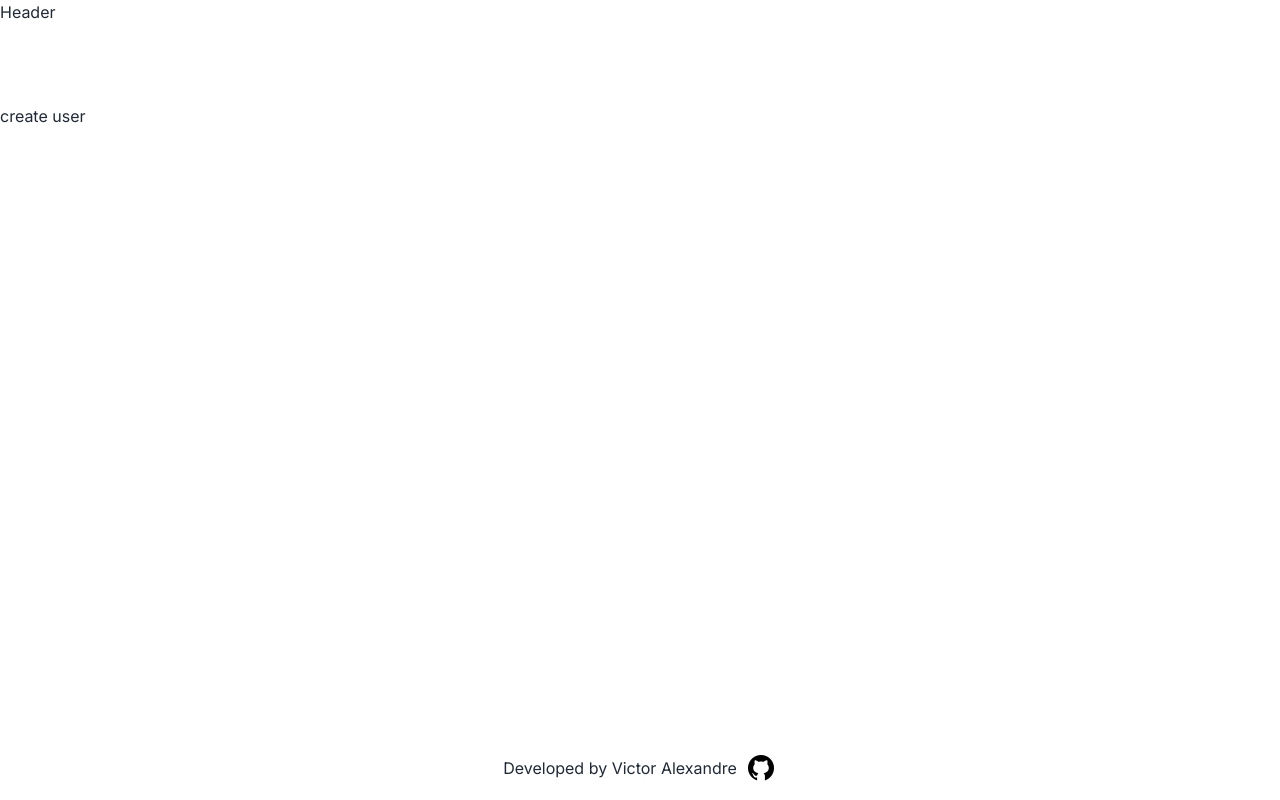
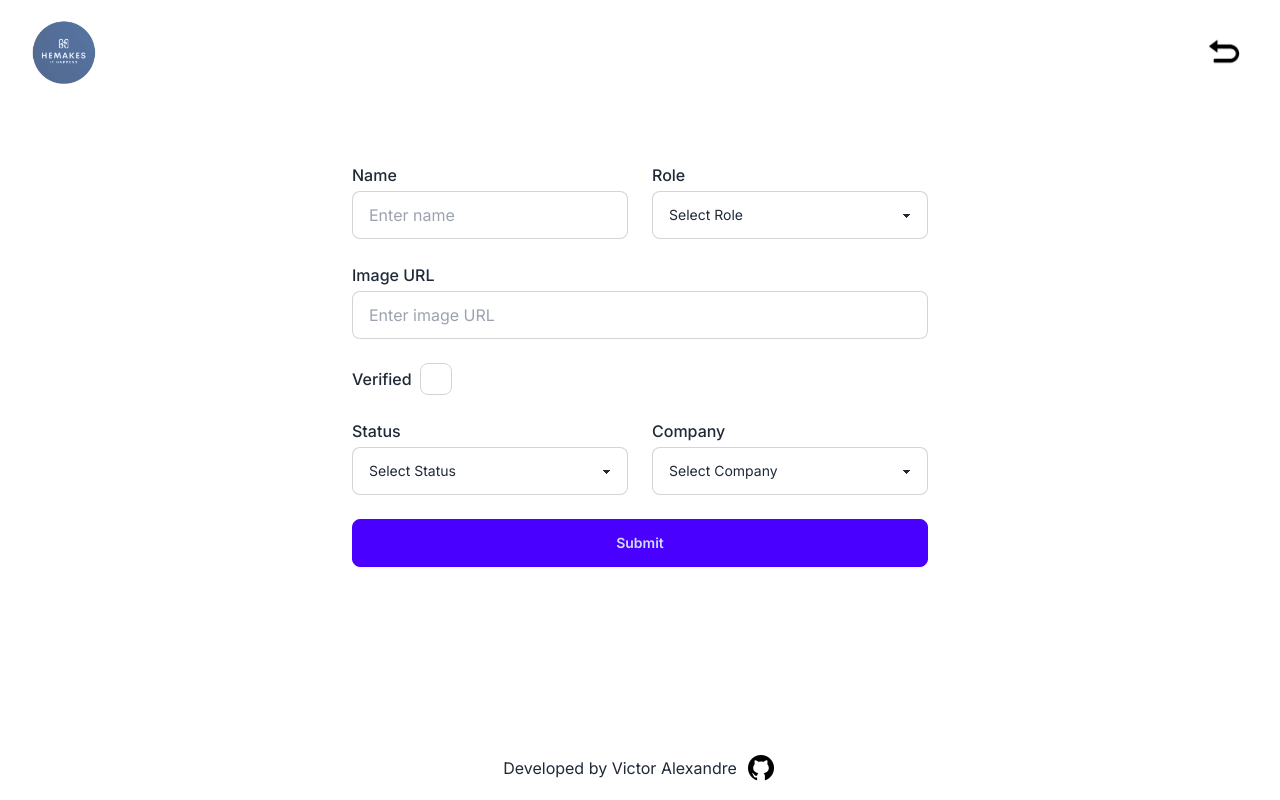
Before and after one commit to AlexWasHeree/hemakes-teste-tecnico, a Next.js app: page /users/create in a window 1280 px wide. Built offline with nearby package versions, Linux system fonts and the light colour scheme.

Commit message:
feat header/form base

```diff
--- a/app/components/Header.tsx
+++ b/app/components/Header.tsx
@@ -1,9 +1,32 @@
 'use client';
 
 import React from 'react';
+import BackIcon from '../../public/icons/icons8-voltar-67.png';
+import Logo from '../../public/icons/LogoHemakes.png';
+import { useRouter } from 'next/navigation';
 
 const Header = () => {
-  return <div>Header</div>;
+  const router = useRouter();
+
+  const handleClick = () => {
+    router.back();
+  };
+
+  return (
+    <header className="py-4 px-6 flex justify-between items-center">
+      <div>
+        <img src={Logo.src} alt="Logo" className="w-20" />
+      </div>
+      <div>
+        <button
+          onClick={handleClick}
+          className="bg-white text-primary px-4 py-2 rounded-md"
+        >
+          <img src={BackIcon.src} alt="Back icon" className="w-8" />
+        </button>
+      </div>
+    </header>
+  );
 };
 
 export default Header;
--- a/app/layout.tsx
+++ b/app/layout.tsx
@@ -22,7 +22,7 @@ export default function RootLayout({
       <body className={inter.className}>
         <main className="flex flex-col min-h-screen ">
           <Header />
-          <div className="container mx-auto flex-grow pt-20">{children}</div>
+          <div className="container mx-auto flex-grow pt-14">{children}</div>
           <Footer />
         </main>
       </body>
--- /dev/null
+++ b/app/users/components/UserForm.tsx
@@ -0,0 +1,141 @@
+'use client';
+
+import { useState } from 'react';
+
+const UserForm = () => {
+  const [formData, setFormData] = useState({
+    name: '',
+    image: '',
+    role: '',
+    verified: false,
+    status: '',
+    company: '',
+  });
+
+  const handleChange = (e: any) => {
+    const { name, value, type, checked } = e.target;
+    const val = type === 'checkbox' ? checked : value;
+
+    setFormData((prevData) => ({
+      ...prevData,
+      [name]: val,
+    }));
+  };
+
+  const handleSubmit = (e: any) => {
+    e.preventDefault();
+    console.log(formData);
+  };
+
+  return (
+    <div className="container mx-auto max-w-xl">
+      <form onSubmit={handleSubmit} className="space-y-6">
+        <div className="grid grid-cols-2 gap-x-6">
+          <div>
+            <label htmlFor="name" className="block mb-1 font-medium">
+              Name
+            </label>
+            <input
+              type="text"
+              id="name"
+              name="name"
+              value={formData.name}
+              onChange={handleChange}
+              className="input input-bordered w-full max-w-xl"
+              placeholder="Enter name"
+              required
+            />
+          </div>
+          <div>
+            <label htmlFor="role" className="block mb-1 font-medium">
+              Role
+            </label>
+            <select
+              id="role"
+              name="role"
+              value={formData.role}
+              onChange={handleChange}
+              className="select select-bordered w-full max-w-xl"
+            >
+              <option value="">Select Role</option>
+              <option value="UI Designer">UI Designer</option>
+              <option value="HR Manager">HR Manager</option>
+              <option value="Leader">Leader</option>
+              <option value="Developer">Developer</option>
+            </select>
+          </div>
+        </div>
+        <div>
+          <label htmlFor="image" className="block mb-1 font-medium">
+            Image URL
+          </label>
+          <input
+            type="text"
+            id="image"
+            name="image"
+            value={formData.image}
+            onChange={handleChange}
+            className="input input-bordered w-full max-w-xl"
+            placeholder="Enter image URL"
+            required
+          />
+        </div>
+
+        <div>
+          <label htmlFor="verified" className="flex items-center">
+            <p className="font-medium">Verified</p>
+            <input
+              type="checkbox"
+              id="verified"
+              name="verified"
+              checked={formData.verified}
+              onChange={handleChange}
+              className="checkbox checkbox-lg ml-2"
+            />
+          </label>
+        </div>
+        <div className="grid grid-cols-2 gap-x-6">
+          <div>
+            <label htmlFor="status" className="block mb-1 font-medium">
+              Status
+            </label>
+            <select
+              id="status"
+              name="status"
+              value={formData.status}
+              onChange={handleChange}
+              className="select select-bordered w-full max-w-xl"
+            >
+              <option value="">Select Status</option>
+              <option value="Banned">Banned</option>
+              <option value="Active">Active</option>
+              <option value="Idle">Idle</option>
+            </select>
+          </div>
+          <div>
+            <label htmlFor="company" className="block mb-1 font-medium">
+              Company
+            </label>
+            <select
+              id="company"
+              name="company"
+              value={formData.company}
+              onChange={handleChange}
+              className="select select-bordered w-full"
+            >
+              <option value="">Select Company</option>
+              <option value="Hemakes">Hemakes</option>
+              <option value="Wemake">Wemake</option>
+              <option value="Youmake">Youmake</option>
+            </select>
+          </div>
+        </div>
+        <button type="submit" className="btn btn-primary w-full">
+          Submit
+        </button>
+      </form>
+    </div>
+  );
+};
+
+export default UserForm;
--- a/app/users/create/page.tsx
+++ b/app/users/create/page.tsx
@@ -1,7 +1,12 @@
 import React from 'react';
+import UserForm from '../components/UserForm';
 
 const CreateUser = () => {
-  return <div>create user</div>;
+  return (
+    <div>
+      <UserForm />
+    </div>
+  );
 };
 
 export default CreateUser;
```
Also changed, not shown: public/icons/LogoHemakes.png (added), public/icons/icons8-voltar-67.png (added).
